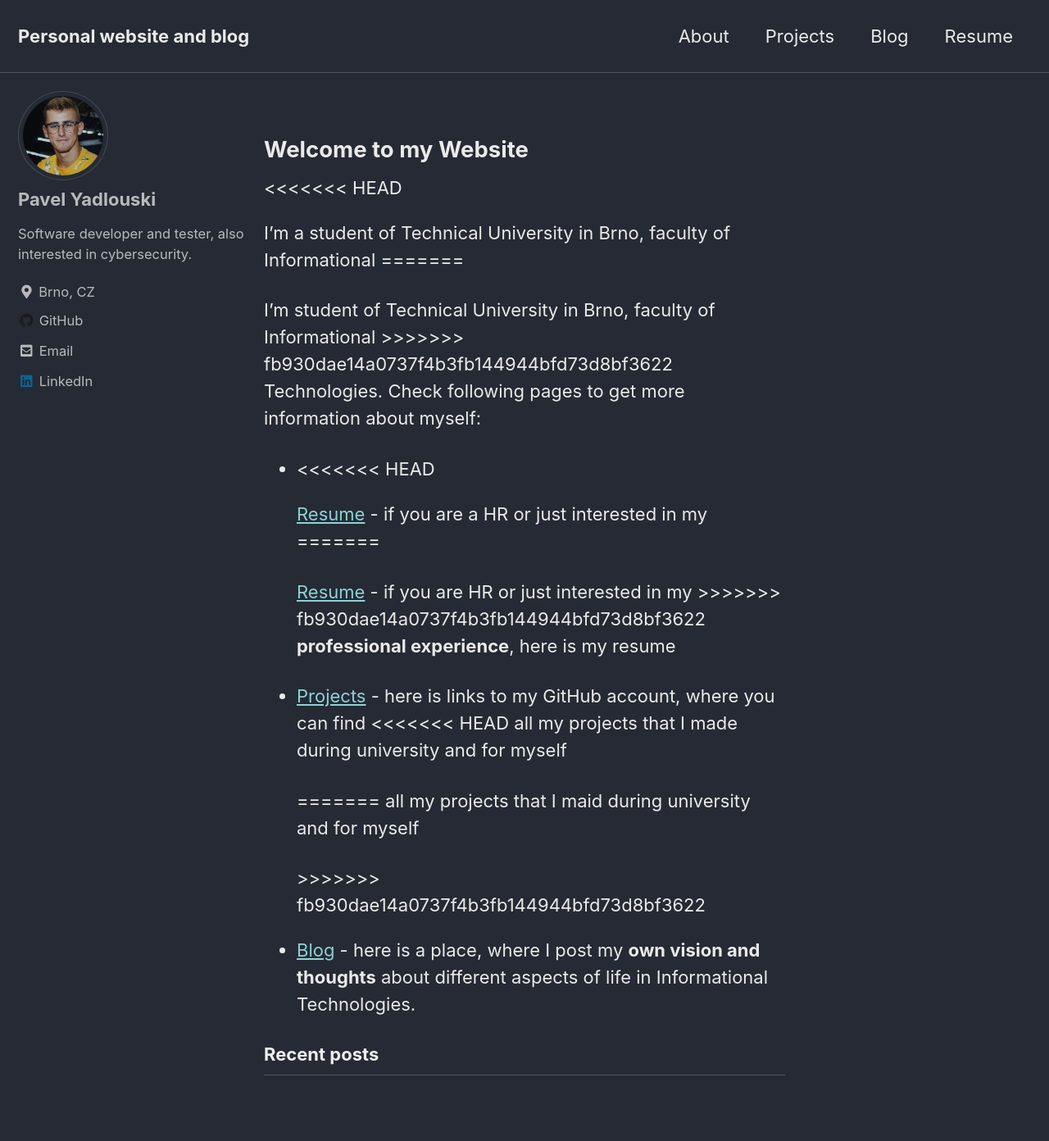
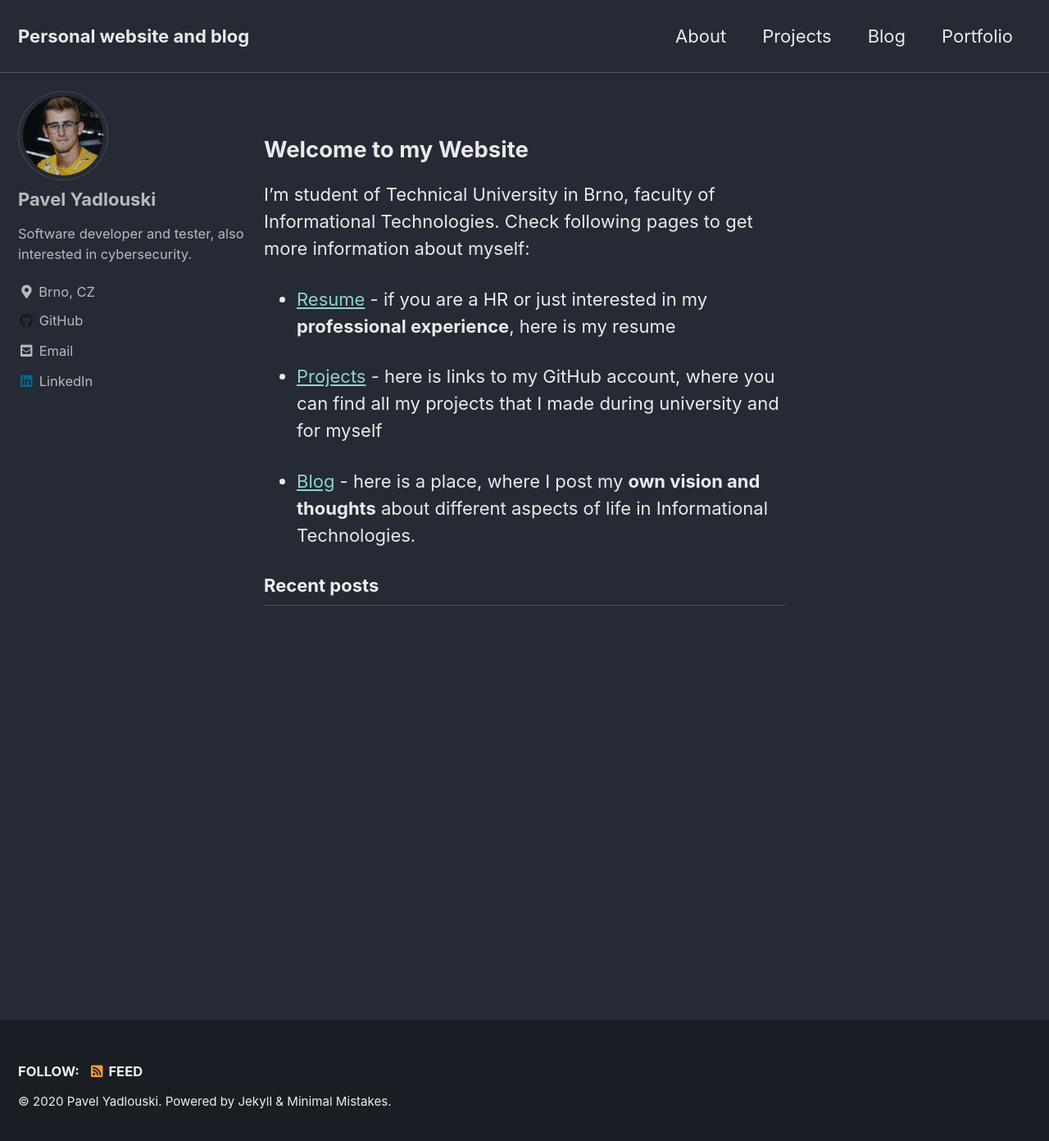
Before and after one commit to x00Pavel/x00Pavel.github.io, a Jekyll site: the page built from index.html, in a window 1280 px wide and 1400 px high. Shown: the top 1392 px of the window at 82% size. Built offline with Jekyll 4.4.1, drawn with Linux system fonts in a browser that asks for light colours; cached includes are drawn as plain includes; the list of posts is cut into pages by our own code.

Commit message:
Update base of website

```diff
--- a/_config.yml
+++ b/_config.yml
@@ -85,9 +85,9 @@
 
 # Analytics
 analytics:
-  provider               : false # false (default), "google", "google-universal", "google-gtag", "custom"
+  provider               : "google" # false (default), "google", "google-universal", "google-gtag", "custom"
   google:
-    tracking_id          :
+    tracking_id          : UA-175462031-1
     anonymize_ip         : # true, false (default)
 
 
@@ -146,6 +146,7 @@
 include:
   - .htaccess
   - _pages
+  - _posts
 exclude:
   - "*.sublime-project"
   - "*.sublime-workspace"
--- a/_data/navigation.yml
+++ b/_data/navigation.yml
@@ -6,5 +6,5 @@
       url: "https://github.com/x00Pavel?tab=repositories"
     - title: "Blog"
       url: /blog
-    - title: "Resume"
-      url: /resume
+    - title: "Portfolio"
+      url: /portfolio
--- a/_pages/resume.md
+++ b/_pages/resume.md
@@ -1,8 +1,9 @@
 ---
 title: "Resume"
 author_profile: true
-permalink: /resume
+permalink: /portfolio
 ---
+
 #### Actualization: 13.08.2020
 ## Education
 
@@ -25,8 +26,8 @@
 [IPFIX collector](https://github.com/CESNET/ipfixcol2) in C language
 ([link](https://github.com/x00Pavel/libfds/tree/agregator/src/aggregator))
 
+
 ## Projects
-
 + [HTTP Resolver](https://github.com/x00Pavel/HTTP_resolver)
 Implementation of HTTP server that **translates domain name to IPv4/IPv6**
 address and back. Also addresses addresses can be read from a file. Implemented
@@ -53,6 +54,7 @@
 execution. Also, there is a set of functional tests. Implemented in **Python**
 **and PHP** languages.
 
+
 ## Hard skills
 + Python **4/5**
 + Linux **4/5**
--- a/index.html
+++ b/index.html
@@ -4,32 +4,28 @@
 ---
 
 <h2 id="welcome-to-my-website">Welcome to my Website</h2>
-<<<<<<< HEAD
-<p>I’m a student of Technical University in Brno, faculty of Informational
-=======
 <p>I’m student of Technical University in Brno, faculty of Informational
->>>>>>> fb930dae14a0737f4b3fb144944bfd73d8bf3622
 Technologies. Check following pages to get more information about
-myself:</p>
+myself:
+</p>
 <ul>
     <li>
-<<<<<<< HEAD
         <p><a href="/resume">Resume</a> - if you are a HR or just interested in my
-=======
-    <p><a href="/resume">Resume</a> - if you are HR or just interested in my
->>>>>>> fb930dae14a0737f4b3fb144944bfd73d8bf3622
-<strong>professional experience</strong>, here is my resume</p>
+            <strong>professional experience</strong>, here is my resume
+        </p>
     </li>
     <li>
-    <p><a href="https://github.com/x00Pavel?tab=repositories">Projects</a> - here is links to my GitHub account, where you can find
-<<<<<<< HEAD
-all my projects that I made during university and for myself</p>
-=======
-all my projects that I maid during university and for myself</p>
->>>>>>> fb930dae14a0737f4b3fb144944bfd73d8bf3622
+        <p>
+            <a href="https://github.com/x00Pavel?tab=repositories">Projects</a>
+             - here is links to my GitHub account, where you can find
+            all my projects that I made during university and for myself
+        </p>
+
     </li>
     <li>
-    <p><a href="/blog">Blog</a> - here is a place, where I post my <strong>own vision and thoughts</strong>
-about different aspects of life in Informational Technologies.</p>
+        <p><a href="/blog">Blog</a> - here is a place, where I post my
+            <strong>own vision and thoughts</strong>
+            about different aspects of life in Informational Technologies.
+        </p>
     </li>
 </ul>
```
Also changed, not shown: _pages/blog.html (added, +18 -0 lines), _pages/blog.md (deleted, +0 -6 lines). Lines whose indentation alone changed are shown as unchanged.
